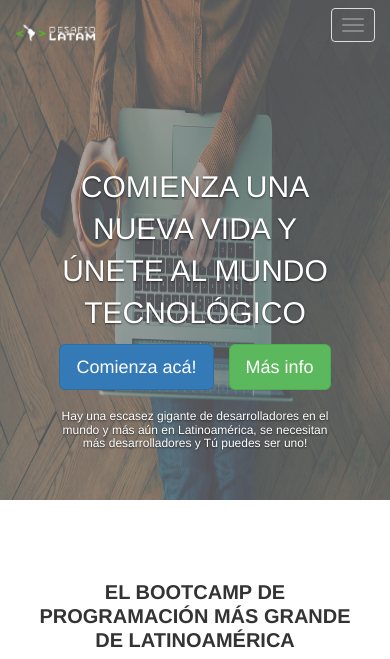
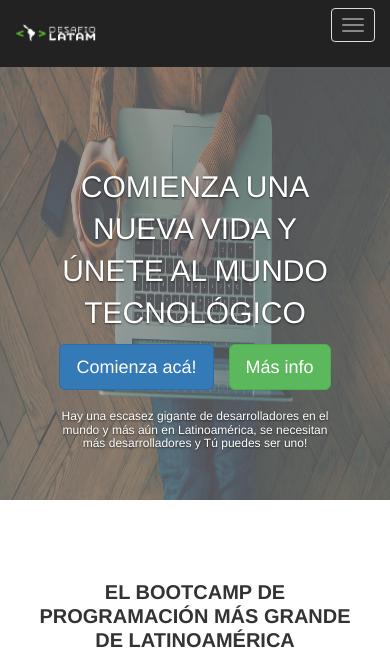
Before and after one commit to glorimar182/desafiolatam, a plain HTML site: page index.html in a window 390 px wide. Shown: the top 659 px of the page. Drawn offline with nearby package versions, Linux system fonts and the light colour scheme.

Commit message:
css modificado

```diff
--- a/css/style.css
+++ b/css/style.css
@@ -102,6 +102,9 @@ body {
 /* querys */
 
 @media only screen and (max-width: 768px) {
+  .navbar-default {
+    background-color:#222222;
+  }
   .navbar-brand{
     float: initial;
   }
```
